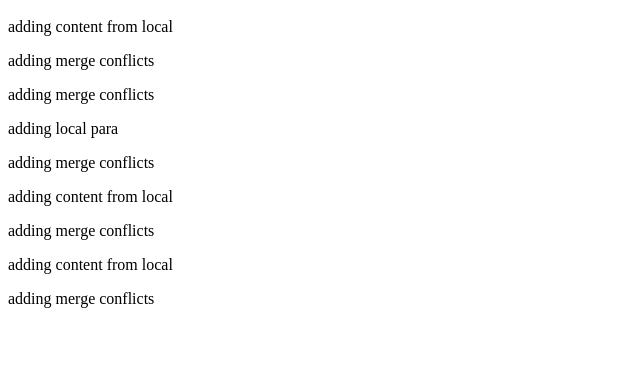
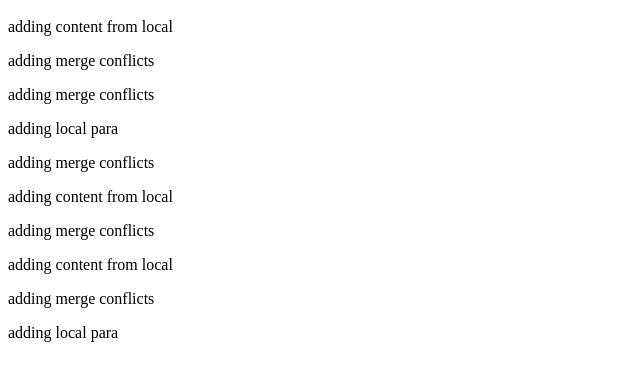
Before and after one commit to ayushgoyal9991/PSI-training, a plain HTML site: page index.html in a window 1280 px wide. Shown: the part 48-428 px from the top of the page, without its empty margins (0-640 px from the left). Drawn offline with Linux system fonts and the light colour scheme.

Commit message:
conflicts created

```diff
--- a/index.html
+++ b/index.html
@@ -17,5 +17,6 @@
 
 <p> adding content from local</p>
   <p> adding merge conflicts</p>
+  <p> adding local para</p>
 </body>
 </html>
```
